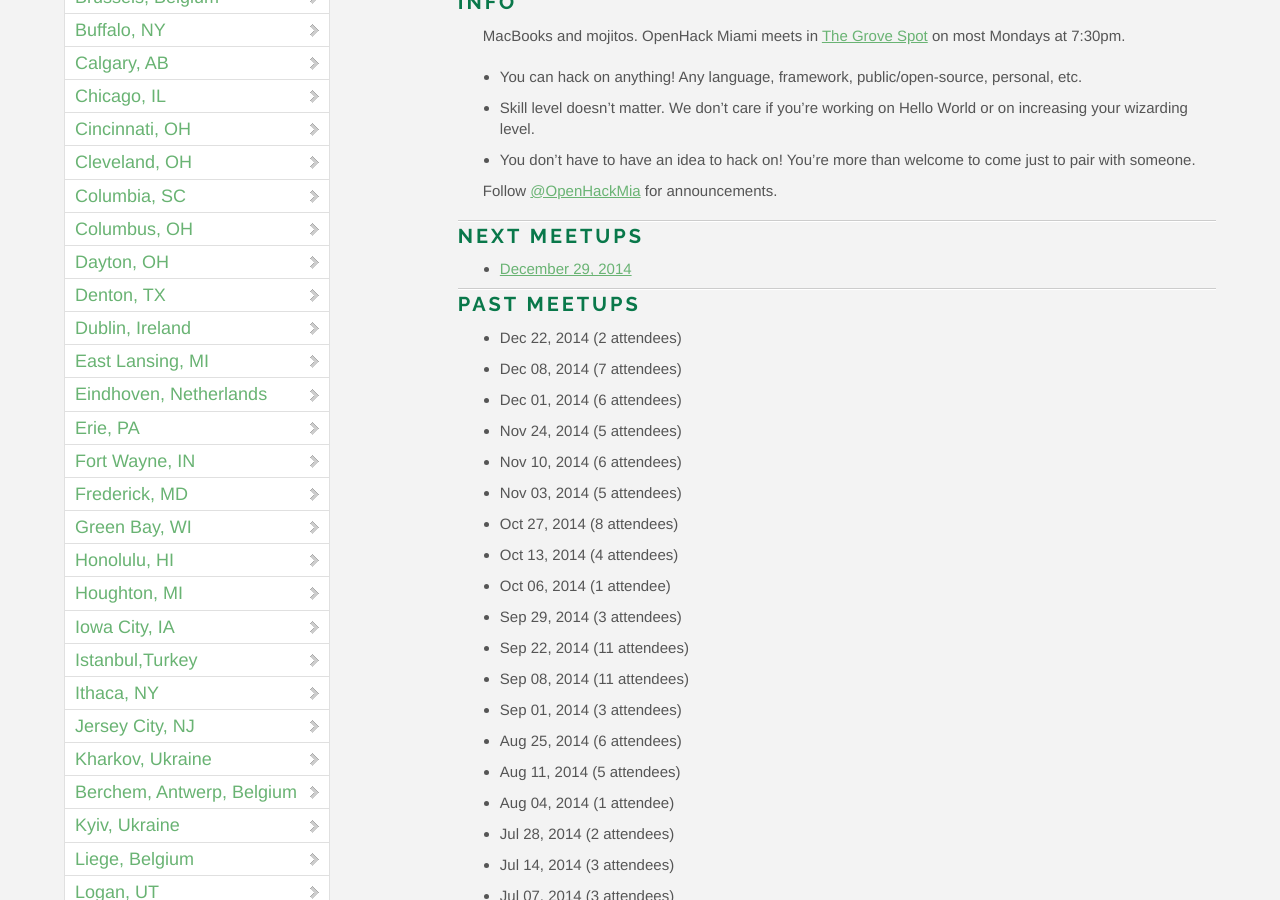
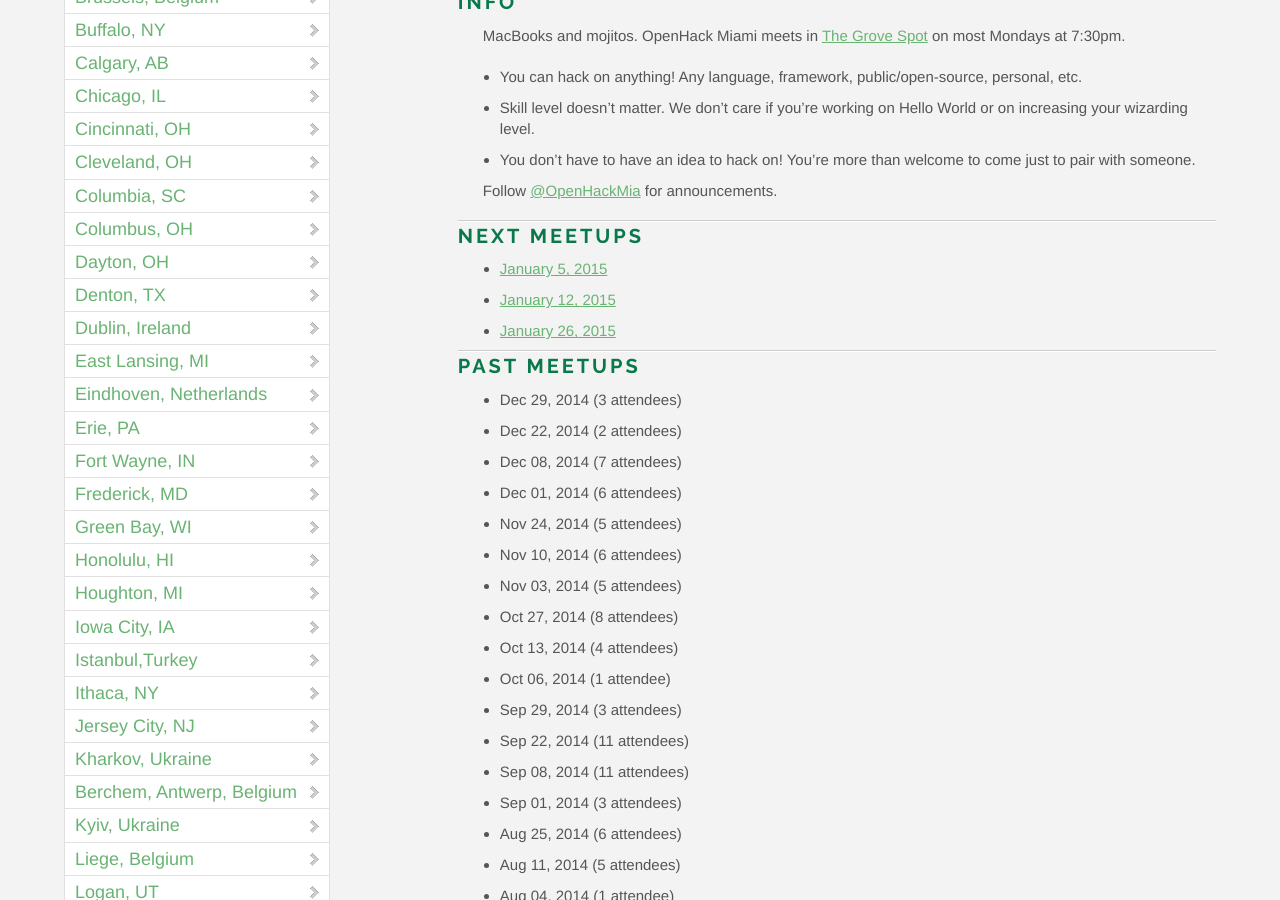
Before and after one commit to OpenHack/openhack.github.com, a Jekyll site: the page built from miami/index.markdown, in a window 1280 px wide and 900 px high, scrolled down 733 px. Built offline with Jekyll 4.4.1, drawn with Linux system fonts in a browser that asks for light colours; nearby versions of some CDN libraries; comment, search, counter and statistics services are not loaded.

Commit message:
Schedule Miami January meetups

```diff
--- a/miami/index.markdown
+++ b/miami/index.markdown
@@ -19,10 +19,13 @@ Follow [@OpenHackMia](http://twitter.com/openhackmia) for announcements.
 
 ### Next meetups
 
-* [December 29, 2014](http://www.meetup.com/miamirb/events/218881514/)
+* [January 5, 2015](http://www.meetup.com/miamirb/events/219392408/)
+* [January 12, 2015](http://www.meetup.com/miamirb/events/219392410/)
+* [January 26, 2015](http://www.meetup.com/miamirb/events/219392414/)
 
 ### Past meetups
 
+* Dec 29, 2014 (3 attendees)
 * Dec 22, 2014 (2 attendees)
 * Dec 08, 2014 (7 attendees)
 * Dec 01, 2014 (6 attendees)
```
